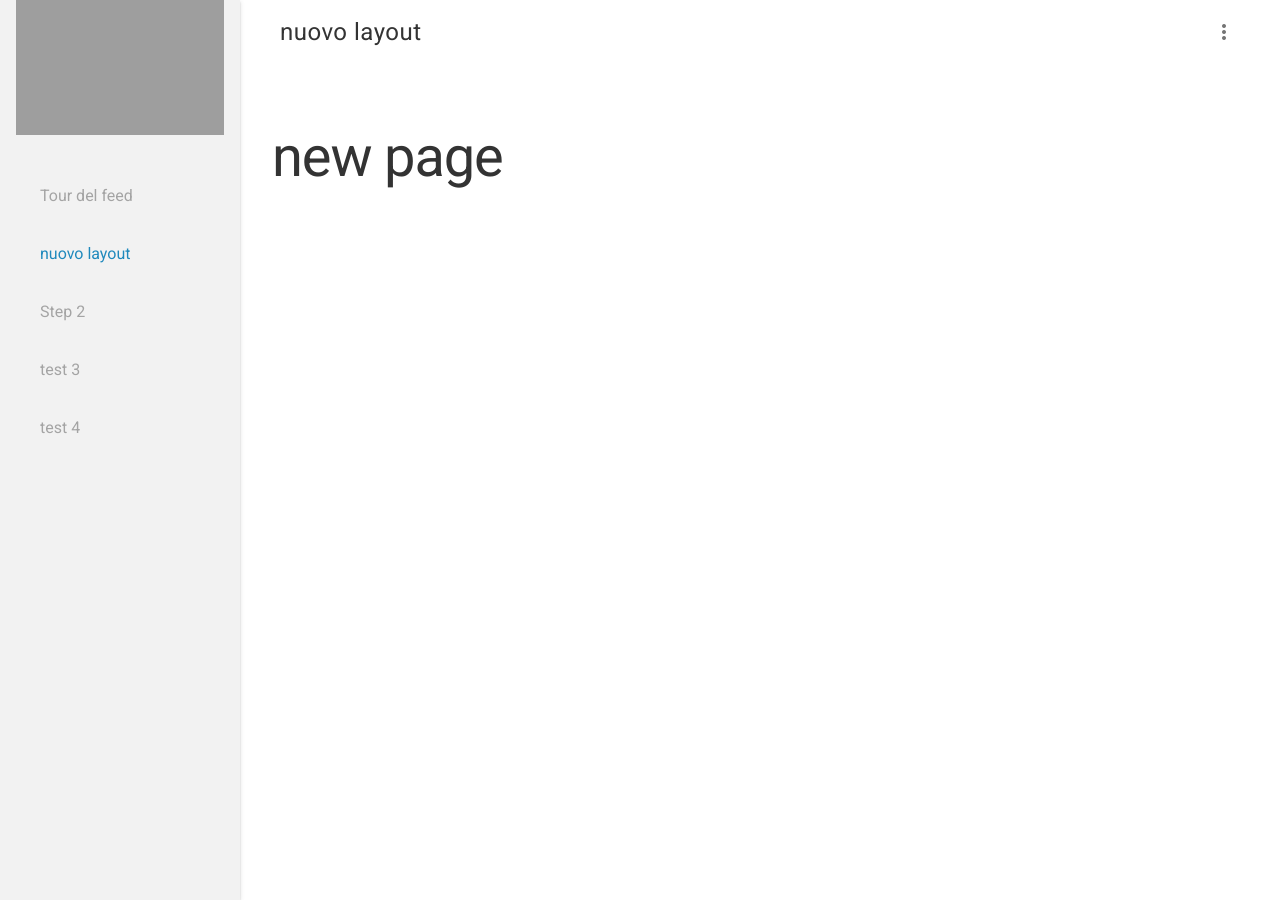
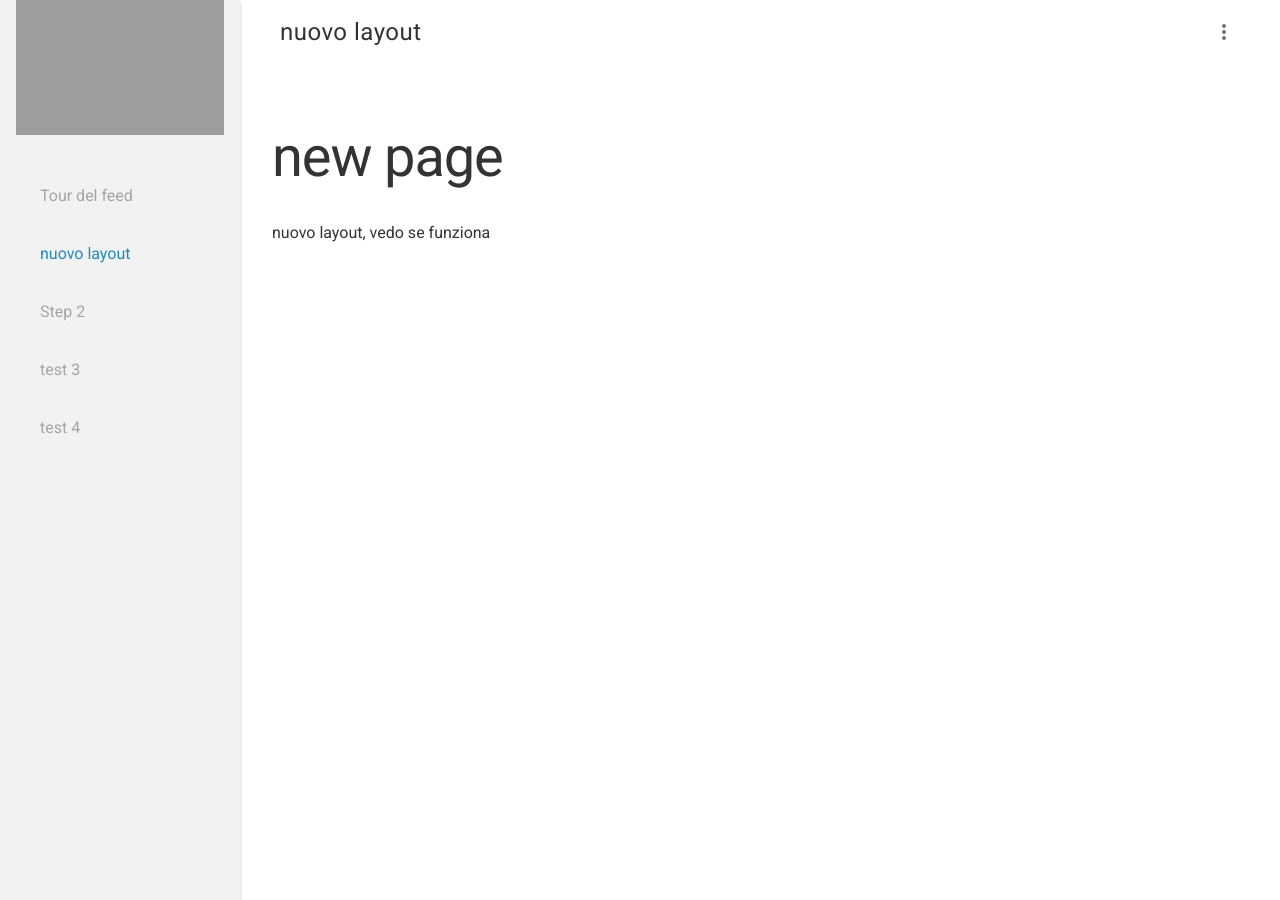
Before and after one commit to noemi-84/tourdelfeed, a Jekyll site: the page built from nuovo-layout.md, in a window 1280 px wide. Built offline with Jekyll 4.4.1, drawn with Linux system fonts in a browser that asks for light colours; nearby versions of some CDN libraries; grey boxes are pictures that could not be loaded.

Commit message:
Update from Forestry.io - nuovo-layout.md

```diff
--- a/nuovo-layout.md
+++ b/nuovo-layout.md
@@ -1,5 +1,6 @@
 ---
 title: nuovo layout
-date: '2016-07-20 08:18:19'
+date: '2016-07-20 08:18:00'
 layout: page_var
 ---
+nuovo layout, vedo se funziona
```
